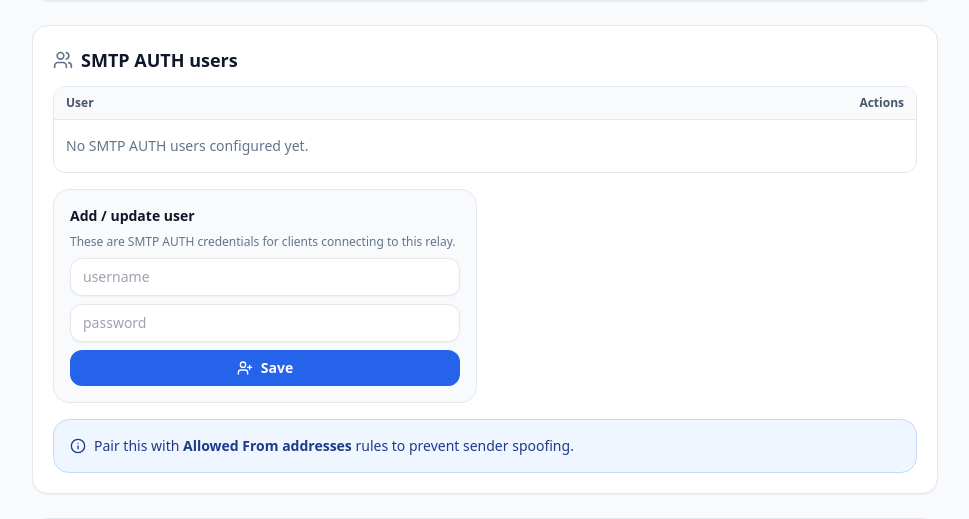
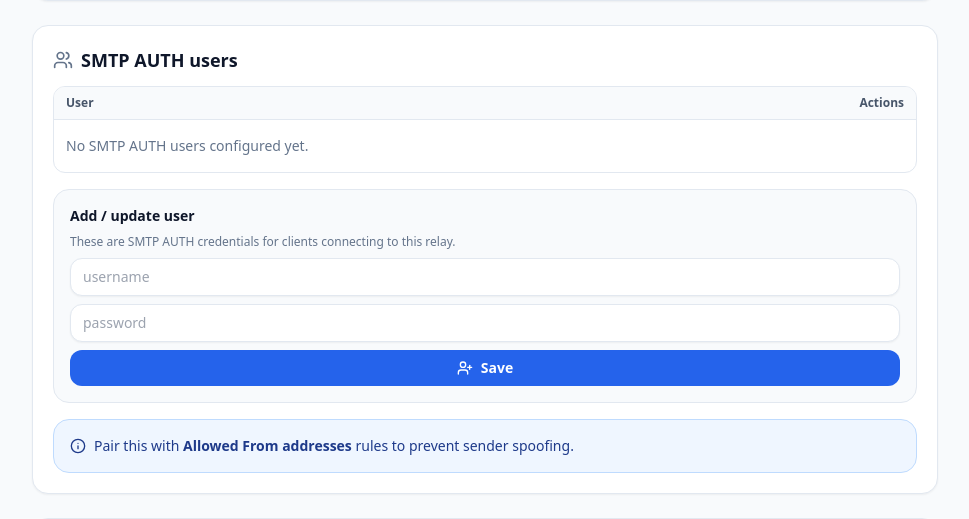
Before and after one commit to LickABrick/simple-m365-relay, a Python web app: template app/templates/index.html in a window 1280 px wide. Shown: the part 764-1283 px from the top of the page, without its empty margins (310-1279 px from the left). Run offline with Jinja, Linux system fonts and the light colour scheme; the template is opened without the code that fills it, so the values that code supplies are empty; some libraries are stand-ins or nearby versions.

Commit message:
ui: make users add form full width

```diff
--- a/app/templates/index.html
+++ b/app/templates/index.html
@@ -1245,7 +1245,7 @@
             </div>
           </div>
 
-          <div class="mt-4 grid grid-cols-1 gap-4 sm:grid-cols-2">
+          <div class="mt-4 grid grid-cols-1 gap-4">
             <form id="usersAddForm" method="post" action="/users/add" class="space-y-2 rounded-2xl border border-slate-200 bg-slate-50 p-4 dark:border-slate-800 dark:bg-slate-950">
               <div class="text-sm font-semibold">Add / update user</div>
               <div class="text-xs text-slate-500 dark:text-slate-400">These are SMTP AUTH credentials for clients connecting to this relay.</div>
@@ -1257,9 +1257,7 @@
               </button>
             </form>
 
-            <div class="hidden sm:block"></div>
-
-            <div class="sm:col-span-2 rounded-2xl border border-blue-200 bg-blue-50 p-4 text-sm text-blue-900 dark:border-blue-900/40 dark:bg-blue-950/40 dark:text-blue-200">
+            <div class="rounded-2xl border border-blue-200 bg-blue-50 p-4 text-sm text-blue-900 dark:border-blue-900/40 dark:bg-blue-950/40 dark:text-blue-200">
               <div class="flex items-start gap-2">
                 <i data-lucide="info" class="mt-0.5 h-4 w-4"></i>
                 <div>
```
